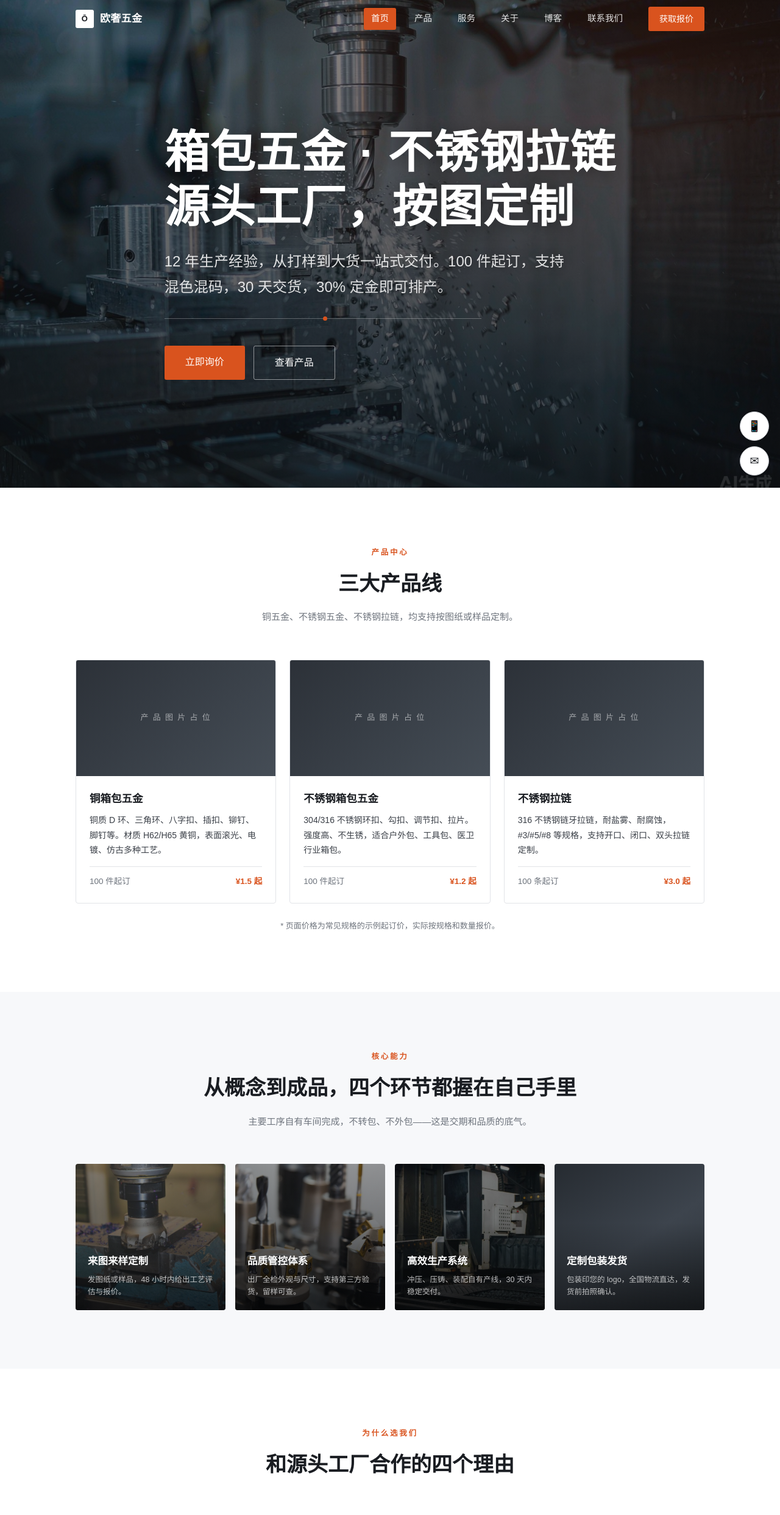
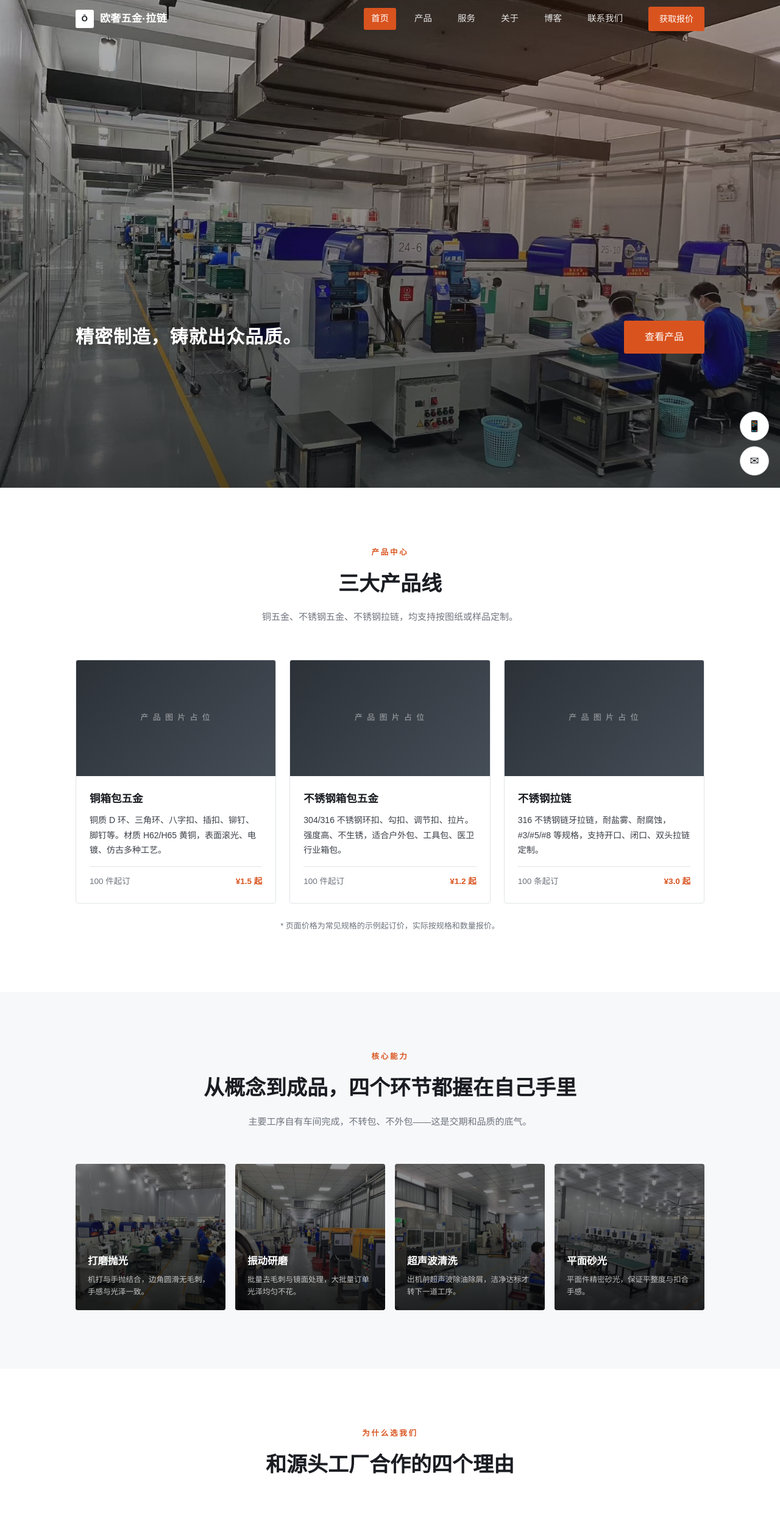
Before and after one commit to osheaccessories/oshe.cn, a plain HTML site: page index.html in a window 1280 px wide. Shown: the top 2485 px of the page at 61% size. Drawn offline with Linux system fonts and the light colour scheme.

Commit message:
hero bottom-left

```diff
--- a/assets/style.css
+++ b/assets/style.css
@@ -62,21 +62,22 @@ img{max-width:100%;display:block;}
 
 /* ── Hero（满屏工业大图，对标参考站） ────────── */
 .hero{
-  min-height:100svh;display:flex;align-items:center;
-  background:linear-gradient(180deg,rgba(14,17,20,.5) 0%,rgba(14,17,20,.78) 100%),
-             url(/images/cnc-machining.jpg) center 45%/cover no-repeat;
+  min-height:100svh;display:flex;align-items:flex-end;
+  background:linear-gradient(180deg,rgba(14,17,20,.3) 0%,rgba(14,17,20,.72) 100%),
+             url(/images/hero-workshop.jpg) center 40%/cover no-repeat;
   background-color:var(--hero-1);
   color:#fff;padding:120px 0 90px;
   position:relative;overflow:hidden;
 }
 .hero::after{content:"";position:absolute;inset:0;
   background:radial-gradient(ellipse at 80% 20%,rgba(217,83,30,.14),transparent 55%);}
-.hero .wrap{position:relative;z-index:1;}
-.hero h1{font-size:clamp(38px,7vw,74px);font-weight:700;line-height:1.2;letter-spacing:.01em;text-shadow:0 2px 24px rgba(0,0,0,.35);}
+.hero .wrap{position:relative;z-index:1;width:100%;}
+.hero-line{display:flex;align-items:center;justify-content:space-between;gap:24px;flex-wrap:wrap;padding-bottom:130px;}
+.hero h1{font-size:clamp(20px,2.6vw,30px);font-weight:600;line-height:1.45;letter-spacing:.03em;text-shadow:0 2px 16px rgba(0,0,0,.5);}
 .hero p{margin-top:24px;font-size:clamp(16px,2.3vw,24px);color:rgba(255,255,255,.86);max-width:660px;text-shadow:0 1px 14px rgba(0,0,0,.35);}
 .hero-rule{margin-top:30px;height:1px;width:min(520px,80%);background:rgba(255,255,255,.28);position:relative;}
 .hero-rule::after{content:"";position:absolute;left:50%;top:-3px;width:7px;height:7px;background:var(--accent);border-radius:50%;}
-.hero-cta{margin-top:44px;display:flex;gap:14px;flex-wrap:wrap;}
+.hero-cta{margin-top:0;display:flex;gap:14px;flex-wrap:wrap;}
 .btn{display:inline-block;padding:13px 34px;font-size:16px;border-radius:3px;cursor:pointer;border:0;font-family:inherit;}
 .btn-accent{background:var(--accent);color:#fff;}
 .btn-accent:hover{background:var(--accent-hover);}
@@ -255,23 +256,22 @@ a.fp-num:hover{color:var(--accent);}
 .quote .who b{color:var(--ink);font-size:13.5px;}
 
 /* ── 实拍图升级：Hero / 横幅 / 博客缩略图 ────────── */
-.banner--photo{background:linear-gradient(rgba(17,20,24,.8),rgba(17,20,24,.82)),url(/images/banner-grinding.jpg) center/cover;}
+.banner--photo{background:linear-gradient(rgba(17,20,24,.8),rgba(17,20,24,.82)),url(/images/banner-assembly.jpg) center/cover;}
 .blog-item{padding:0;}
 .blog-thumb{width:100%;height:150px;object-fit:cover;display:block;border-radius:4px 4px 0 0;}
 .blog-body{padding:20px 24px 24px;}
 
 /* ── Hero 移动端用轻量版大图，避免小屏加载 200KB ────────── */
 @media(max-width:760px){
-  .hero{background-image:linear-gradient(180deg,rgba(14,17,20,.76) 0%,rgba(14,17,20,.9) 100%),url(/images/cnc-machining-sm.jpg);}
+  .hero{background-image:linear-gradient(180deg,rgba(14,17,20,.4) 0%,rgba(14,17,20,.74) 100%),url(/images/hero-workshop-sm.jpg);}
 }
 
 /* ── 移动端满屏 hero 微调 ────────── */
 @media(max-width:760px){
   .hero{padding:100px 0 72px;}
-  .hero h1{font-size:clamp(28px,8.4vw,36px);}
-  .hero p{font-size:15px;margin-top:16px;}
-  .hero-cta{margin-top:30px;}
-  .btn{padding:12px 26px;font-size:15px;}
+  .hero-line{flex-direction:column;align-items:flex-start;padding-bottom:84px;gap:18px;}
+  .hero h1{font-size:19px;line-height:1.5;}
+  .btn{padding:12px 24px;font-size:14.5px;}
   .nav--home .nav-links a{white-space:nowrap;}
 }
 @media(max-width:760px){
--- a/index.html
+++ b/index.html
@@ -21,7 +21,7 @@
 <body>
 <header class="nav nav--home">
   <div class="nav-in">
-    <a class="brand" href="/"><span class="brand-mark">Ō</span>欧奢五金</a>
+    <a class="brand" href="/"><span class="brand-mark">Ō</span>欧奢五金·拉链</a>
     <nav class="nav-links">
 <a class="on" href="/">首页</a>
 <a href="/products/">产品</a>
@@ -38,12 +38,9 @@
 
 <section class="hero">
   <div class="wrap">
-    <h1>箱包五金 · 不锈钢拉链<br>源头工厂，按图定制</h1>
-    <p>12 年生产经验，从打样到大货一站式交付。100 件起订，支持混色混码，30 天交货，30% 定金即可排产。</p>
-    <div class="hero-rule"></div>
-    <div class="hero-cta">
-      <a class="btn btn-accent" href="/contact/">立即询价</a>
-      <a class="btn btn-ghost" href="/products/">查看产品</a>
+    <div class="hero-line">
+      <h1>精密制造，铸就出众品质。</h1>
+      <a class="btn btn-accent" href="/products/">查看产品</a>
     </div>
   </div>
 </section>
@@ -93,10 +90,10 @@
       <p>主要工序自有车间完成，不转包、不外包——这是交期和品质的底气。</p>
     </div>
     <div class="cap-grid">
-      <div class="cap-card" style="background:linear-gradient(rgba(14,17,21,.45),rgba(14,17,21,.72)),url(/images/cap-milling.jpg) center/cover"><h3>来图来样定制</h3><p>发图纸或样品，48 小时内给出工艺评估与报价。</p></div>
-      <div class="cap-card" style="background:linear-gradient(rgba(14,17,21,.45),rgba(14,17,21,.72)),url(/images/cap-tools.jpg) center/cover"><h3>品质管控体系</h3><p>出厂全检外观与尺寸，支持第三方验货，留样可查。</p></div>
-      <div class="cap-card" style="background:linear-gradient(rgba(14,17,21,.45),rgba(14,17,21,.72)),url(/images/cap-cnc.jpg) center/cover"><h3>高效生产系统</h3><p>冲压、压铸、装配自有产线，30 天内稳定交付。</p></div>
-      <div class="cap-card"><h3>定制包装发货</h3><p>包装印您的 logo，全国物流直达，发货前拍照确认。</p></div>
+      <div class="cap-card" style="background:linear-gradient(rgba(14,17,21,.45),rgba(14,17,21,.72)),url(/images/cap-polish.jpg) center/cover"><h3>打磨抛光</h3><p>机打与手抛结合，边角圆滑无毛刺，手感与光泽一致。</p></div>
+      <div class="cap-card" style="background:linear-gradient(rgba(14,17,21,.45),rgba(14,17,21,.72)),url(/images/cap-tumble.jpg) center/cover"><h3>振动研磨</h3><p>批量去毛刺与镜面处理，大批量订单光泽均匀不花。</p></div>
+      <div class="cap-card" style="background:linear-gradient(rgba(14,17,21,.45),rgba(14,17,21,.72)),url(/images/cap-wash.jpg) center/cover"><h3>超声波清洗</h3><p>出机前超声波除油除屑，洁净达标才转下一道工序。</p></div>
+      <div class="cap-card" style="background:linear-gradient(rgba(14,17,21,.45),rgba(14,17,21,.72)),url(/images/cap-sanding.jpg) center/cover"><h3>平面砂光</h3><p>平面件精密砂光，保证平整度与扣合手感。</p></div>
     </div>
   </div>
 </section>
@@ -160,7 +157,7 @@
 <footer class="footer">
   <div class="footer-in">
     <div>
-      <div class="brand"><span class="brand-mark">Ō</span>欧奢五金</div>
+      <div class="brand"><span class="brand-mark">Ō</span>欧奢五金·拉链</div>
       <p>欧奢（东莞）五金有限公司<br>箱包五金 · 不锈钢拉链源头工厂</p>
       <p>广东省东莞市长安镇厦边社区<br>大板地一路10号8幢</p>
     </div>
```
Also changed, not shown: about/index.html (+3 -3 lines), blog/index.html (+5 -5 lines), contact/index.html (+2 -2 lines), products/brass-hardware/index.html (+2 -2 lines), products/index.html (+2 -2 lines), products/stainless-hardware/index.html (+2 -2 lines), products/zipper/index.html (+2 -2 lines), services/index.html (+2 -2 lines), images/banner-assembly.jpg (added), images/cap-polish.jpg (added), images/cap-sanding.jpg (added), images/cap-tumble.jpg (added), images/cap-wash.jpg (added), images/hero-workshop-sm.jpg (added), 1 more files.
